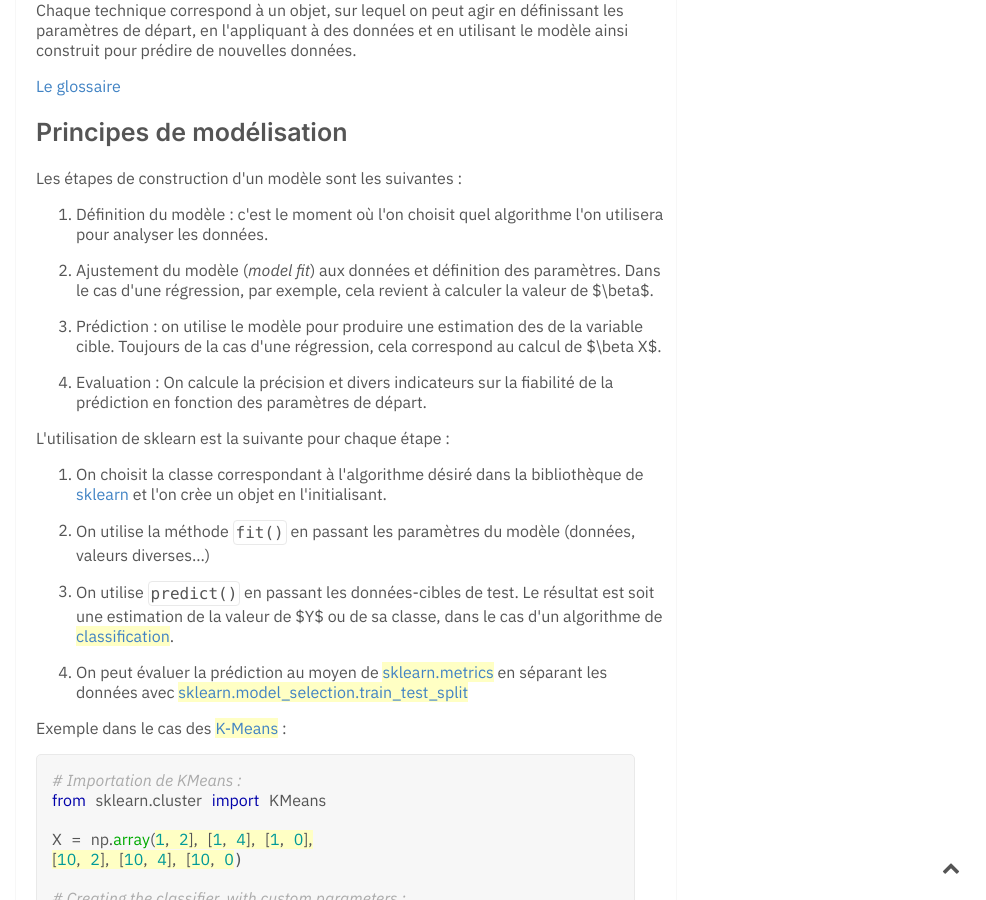
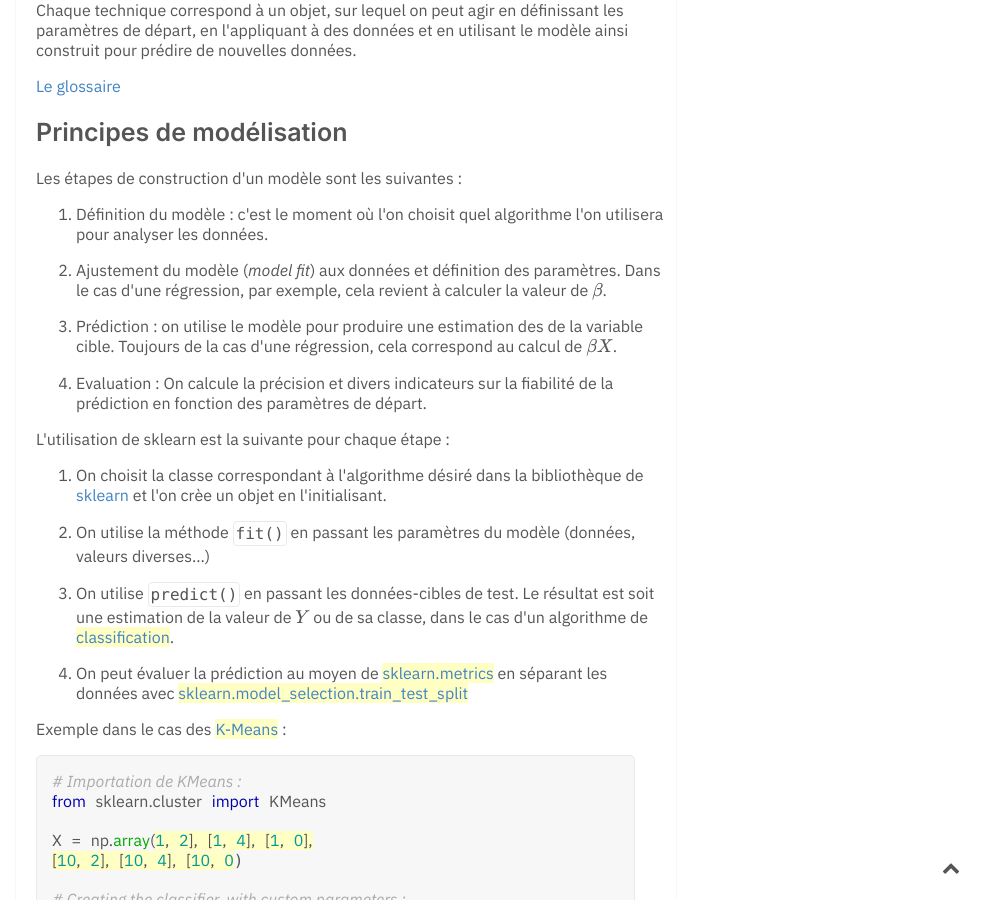
Before and after one commit to Maxence-L/arboretum.link, a Jekyll site: the page built from _notes/sklearn.md, in a window 1280 px wide and 900 px high, scrolled down 507 px. Shown: the whole window, without its empty margins (294-1280 px from the left). Built offline with Jekyll 4.4.1, drawn with Linux system fonts in a browser that asks for light colours; formulas are drawn with MathJax 3.

Commit message:
corrected '$'

```diff
--- a/_notes/sklearn.md
+++ b/_notes/sklearn.md
@@ -15,9 +15,9 @@ Les étapes de construction d'un modèle sont les suivantes :
 
 1. Définition du modèle : c'est le moment où l'on choisit quel algorithme l'on utilisera pour analyser les données.
 
-2. Ajustement du modèle (*model fit*) aux données et définition des paramètres. Dans le cas d'une régression, par exemple, cela revient à calculer la valeur de $\beta$.
+2. Ajustement du modèle (*model fit*) aux données et définition des paramètres. Dans le cas d'une régression, par exemple, cela revient à calculer la valeur de $$\beta$$.
 
-3. Prédiction : on utilise le modèle pour produire une estimation des de la variable cible. Toujours de la cas d'une régression, cela correspond au calcul de $\beta X$.
+3. Prédiction : on utilise le modèle pour produire une estimation des de la variable cible. Toujours de la cas d'une régression, cela correspond au calcul de $$\beta X$$.
 
 4. Evaluation : On calcule la précision et divers indicateurs sur la fiabilité de la prédiction en fonction des paramètres de départ.
 
@@ -27,7 +27,7 @@ L'utilisation de sklearn est la suivante pour chaque étape :
 
 2.  On utilise la méthode `fit()` en passant les paramètres du modèle (données, valeurs diverses...)
 
-3. On utilise `predict()` en passant les données-cibles de test. Le résultat est soit une estimation de la valeur de $Y$ ou de sa classe, dans le cas d'un algorithme de [[classification]].
+3. On utilise `predict()` en passant les données-cibles de test. Le résultat est soit une estimation de la valeur de $$Y$$ ou de sa classe, dans le cas d'un algorithme de [[classification]].
 
 4. On peut évaluer la prédiction au moyen de [[sklearn.metrics]] en séparant les données avec [[sklearn.model_selection.train_test_split]]
 
```
